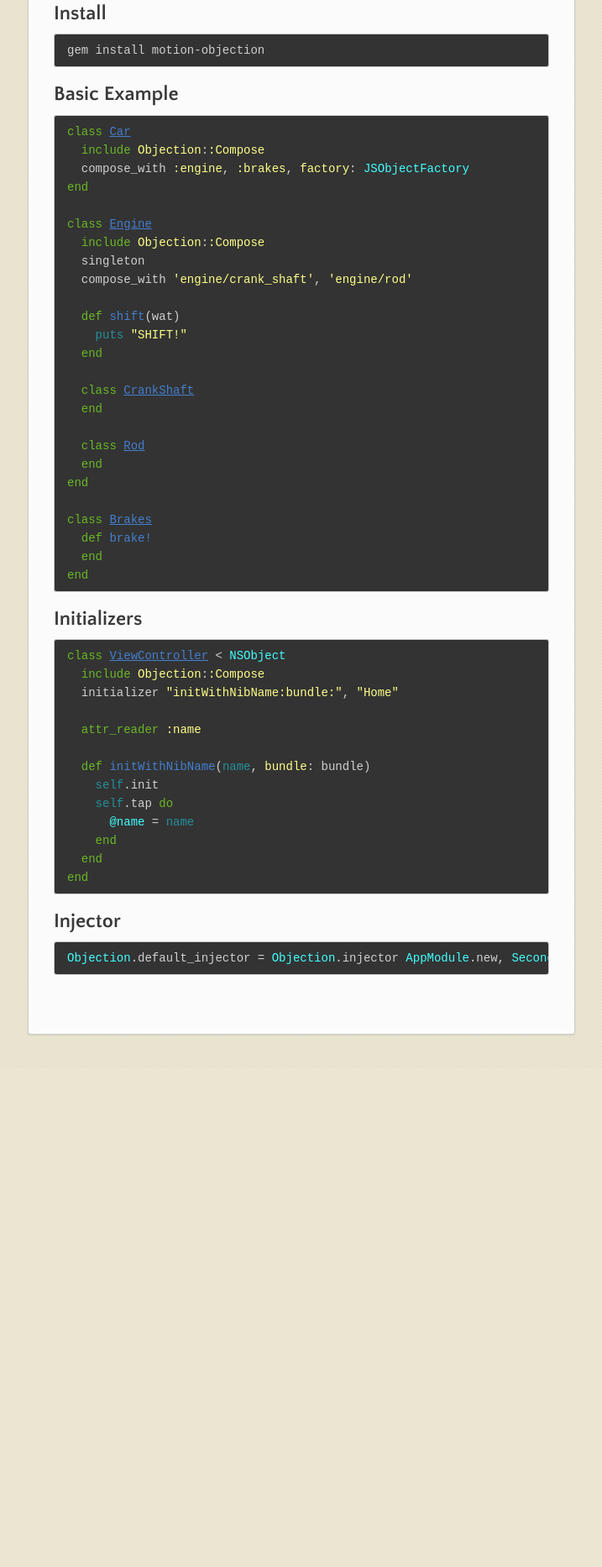
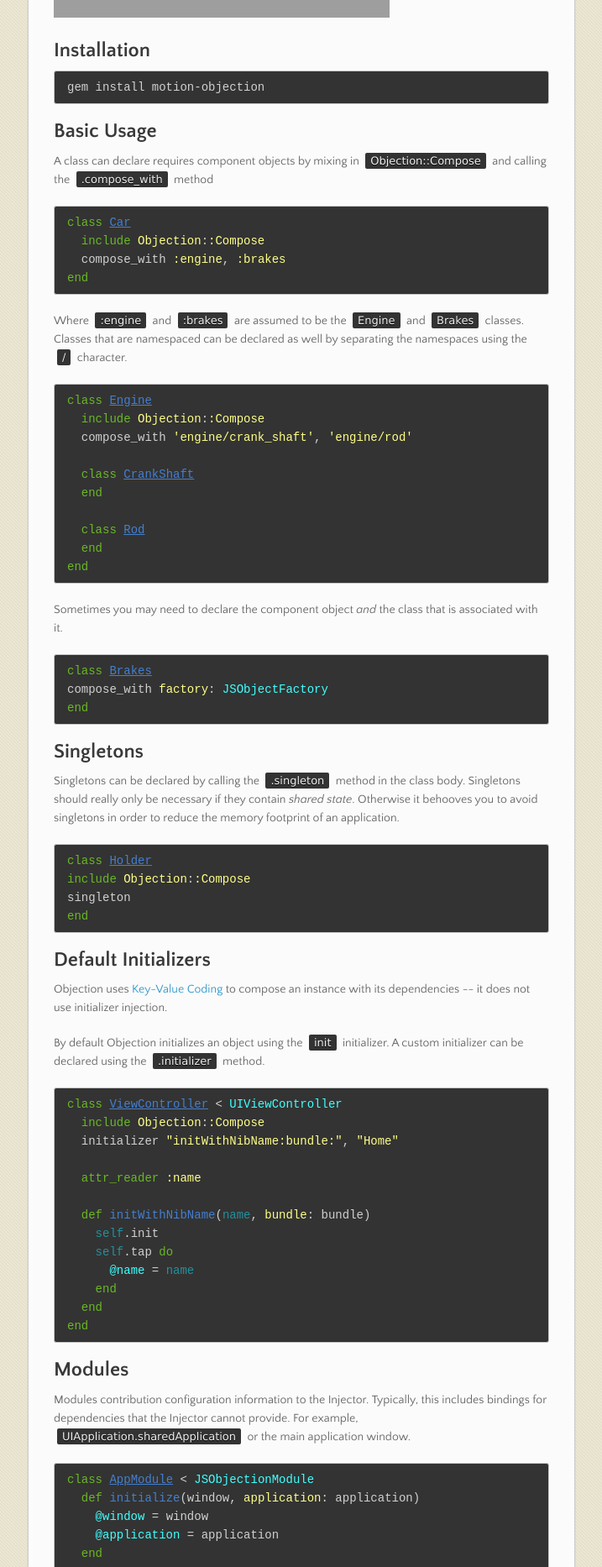
Before and after one commit to atomicobject/motion-objection, a plain HTML site: page index.html in a window 1280 px wide. Shown: the part 934-2800 px from the top of the page at 84% size, without its empty margins (282-999 px from the left). Before the commit the page ends 2206 px from the top, so only its background shows below. Drawn offline with nearby package versions, Linux system fonts and the light colour scheme; grey boxes are pictures that could not be loaded.

Commit message:
Create gh-pages branch via GitHub

```diff
--- a/index.html
+++ b/index.html
@@ -42,7 +42,7 @@
         <h1>
 <a name="motion-objection" class="anchor" href="#motion-objection"><span class="octicon octicon-link"></span></a>motion-objection</h1>
 
-<p>Wrapping the dependency injection library <a href="https://github.com/atomicobject/objection">Objection</a> in RubyMotion.</p>
+<p>Motion-objection wraps the Objective-C dependency injection library <a href="https://github.com/atomicobject/objection">Objection</a> in Ruby so that it can be used in <a href="http://www.rubymotion.com/">RubyMotion</a>. It has all of the power (and speed) of Objection and the declarative affordances that the Ruby language provides.</p>
 
 
 
@@ -50,27 +50,27 @@
 <a href="https://codeclimate.com/github/atomicobject/motion-objection"><img src="https://codeclimate.com/github/atomicobject/motion-objection.png" alt="Code Climate"></a></p>
 
 <h2>
-<a name="install" class="anchor" href="#install"><span class="octicon octicon-link"></span></a>Install</h2>
+<a name="installation" class="anchor" href="#installation"><span class="octicon octicon-link"></span></a>Installation</h2>
 
 <div class="highlight"><pre>gem install motion-objection
 </pre></div>
 
 <h2>
-<a name="basic-example" class="anchor" href="#basic-example"><span class="octicon octicon-link"></span></a>Basic Example</h2>
+<a name="basic-usage" class="anchor" href="#basic-usage"><span class="octicon octicon-link"></span></a>Basic Usage</h2>
+
+<p>A class can declare requires component objects by mixing in <code>Objection::Compose</code> and calling the <code>.compose_with</code> method </p>
 
 <div class="highlight"><pre><span class="k">class</span> <span class="nc">Car</span>
   <span class="kp">include</span> <span class="ss">Objection</span><span class="p">:</span><span class="ss">:Compose</span>
-  <span class="n">compose_with</span> <span class="ss">:engine</span><span class="p">,</span> <span class="ss">:brakes</span><span class="p">,</span> <span class="ss">factory</span><span class="p">:</span> <span class="no">JSObjectFactory</span>
+  <span class="n">compose_with</span> <span class="ss">:engine</span><span class="p">,</span> <span class="ss">:brakes</span>
 <span class="k">end</span>
+</pre></div>
 
-<span class="k">class</span> <span class="nc">Engine</span>
+<p>Where <code>:engine</code> and <code>:brakes</code> are assumed to be the <code>Engine</code> and <code>Brakes</code> classes. Classes that are namespaced can be declared as well by separating the namespaces using the <code>/</code> character.</p>
+
+<div class="highlight"><pre><span class="k">class</span> <span class="nc">Engine</span>
   <span class="kp">include</span> <span class="ss">Objection</span><span class="p">:</span><span class="ss">:Compose</span>
-  <span class="n">singleton</span>
   <span class="n">compose_with</span> <span class="s1">'engine/crank_shaft'</span><span class="p">,</span> <span class="s1">'engine/rod'</span>
-
-  <span class="k">def</span> <span class="nf">shift</span><span class="p">(</span><span class="n">wat</span><span class="p">)</span>
-    <span class="nb">puts</span> <span class="s2">"SHIFT!"</span>
-  <span class="k">end</span>
 
   <span class="k">class</span> <span class="nc">CrankShaft</span>
   <span class="k">end</span>
@@ -78,17 +78,34 @@
   <span class="k">class</span> <span class="nc">Rod</span>
   <span class="k">end</span>
 <span class="k">end</span>
+</pre></div>
 
-<span class="k">class</span> <span class="nc">Brakes</span>
-  <span class="k">def</span> <span class="nf">brake!</span>
-  <span class="k">end</span>
+<p>Sometimes you may need to declare the component object <em>and</em> the class that is associated with it.</p>
+
+<div class="highlight"><pre><span class="k">class</span> <span class="nc">Brakes</span>
+<span class="n">compose_with</span> <span class="ss">factory</span><span class="p">:</span> <span class="no">JSObjectFactory</span>
 <span class="k">end</span>
 </pre></div>
 
 <h2>
-<a name="initializers" class="anchor" href="#initializers"><span class="octicon octicon-link"></span></a>Initializers</h2>
+<a name="singletons" class="anchor" href="#singletons"><span class="octicon octicon-link"></span></a>Singletons</h2>
 
-<div class="highlight"><pre><span class="k">class</span> <span class="nc">ViewController</span> <span class="o">&lt;</span> <span class="no">NSObject</span>
+<p>Singletons can be declared by calling the <code>.singleton</code> method in the class body. Singletons should really only be necessary if they contain <em>shared state</em>. Otherwise it behooves you to avoid singletons in order to reduce the memory footprint of an application.</p>
+
+<div class="highlight"><pre><span class="k">class</span> <span class="nc">Holder</span>
+<span class="kp">include</span> <span class="ss">Objection</span><span class="p">:</span><span class="ss">:Compose</span>
+<span class="n">singleton</span>
+<span class="k">end</span>
+</pre></div>
+
+<h2>
+<a name="default-initializers" class="anchor" href="#default-initializers"><span class="octicon octicon-link"></span></a>Default Initializers</h2>
+
+<p>Objection uses <a href="http://developer.apple.com/library/ios/documentation/Cocoa/Conceptual/KeyValueCoding/Articles/KeyValueCoding.html">Key-Value Coding</a> to compose an instance with its dependencies -- it does not use initializer injection.</p>
+
+<p>By default Objection initializes an object using the <code>init</code> initializer. A custom initializer can be declared using the <code>.initializer</code> method.</p>
+
+<div class="highlight"><pre><span class="k">class</span> <span class="nc">ViewController</span> <span class="o">&lt;</span> <span class="no">UIViewController</span>
   <span class="kp">include</span> <span class="ss">Objection</span><span class="p">:</span><span class="ss">:Compose</span>
   <span class="n">initializer</span> <span class="s2">"initWithNibName:bundle:"</span><span class="p">,</span> <span class="s2">"Home"</span>
 
@@ -104,9 +121,49 @@
 </pre></div>
 
 <h2>
-<a name="injector" class="anchor" href="#injector"><span class="octicon octicon-link"></span></a>Injector</h2>
+<a name="modules" class="anchor" href="#modules"><span class="octicon octicon-link"></span></a>Modules</h2>
 
-<div class="highlight"><pre><span class="no">Objection</span><span class="o">.</span><span class="n">default_injector</span> <span class="o">=</span> <span class="no">Objection</span><span class="o">.</span><span class="n">injector</span> <span class="no">AppModule</span><span class="o">.</span><span class="n">new</span><span class="p">,</span> <span class="no">SecondaryModule</span><span class="o">.</span><span class="n">new</span>
+<p>Modules contribution configuration information to the Injector. Typically, this includes bindings for dependencies that the Injector cannot provide. For example, <code>UIApplication.sharedApplication</code> or the main application window.</p>
+
+<div class="highlight"><pre><span class="k">class</span> <span class="nc">AppModule</span> <span class="o">&lt;</span> <span class="no">JSObjectionModule</span>
+  <span class="k">def</span> <span class="nf">initialize</span><span class="p">(</span><span class="n">window</span><span class="p">,</span> <span class="ss">application</span><span class="p">:</span> <span class="n">application</span><span class="p">)</span>
+    <span class="vi">@window</span> <span class="o">=</span> <span class="n">window</span>
+    <span class="vi">@application</span> <span class="o">=</span> <span class="n">application</span>
+  <span class="k">end</span>
+
+  <span class="k">def</span> <span class="nf">configure</span>
+    <span class="n">bind</span> <span class="vi">@window</span><span class="p">,</span> <span class="ss">toClass</span><span class="p">:</span> <span class="no">UIWindow</span>
+    <span class="n">bind</span> <span class="vi">@application</span><span class="p">,</span> <span class="ss">toClass</span><span class="p">:</span> <span class="no">UIApplication</span>
+  <span class="k">end</span>
+<span class="k">end</span>
+</pre></div>
+
+<p>There are a number of other configuration methods a module <a href="https://github.com/atomicobject/objection#modules">provides</a>.</p>
+
+<h2>
+<a name="bootstraping-an-application" class="anchor" href="#bootstraping-an-application"><span class="octicon octicon-link"></span></a>Bootstraping an Application</h2>
+
+<p>Typically an application is bootstrapped in the application delegate where an injector is created and set as the default injector via <code>.default_injector=</code>.</p>
+
+<div class="highlight"><pre><span class="k">class</span> <span class="nc">AppDelegate</span>
+  <span class="k">def</span> <span class="nf">application</span><span class="p">(</span><span class="n">application</span><span class="p">,</span> <span class="ss">didFinishLaunchingWithOptions</span><span class="p">:</span><span class="n">launchOptions</span><span class="p">)</span>
+    <span class="n">initialize_objection</span>
+    <span class="no">Objection</span><span class="o">.</span><span class="n">default_injector</span><span class="o">[</span><span class="no">ApplicationBootstrapper</span><span class="o">].</span><span class="n">bootstrap!</span>
+    <span class="kp">true</span>
+  <span class="k">end</span>
+
+    <span class="k">def</span> <span class="nf">initialize_objection</span>
+    <span class="vi">@window</span> <span class="o">=</span> <span class="no">UIWindow</span><span class="o">.</span><span class="n">alloc</span><span class="o">.</span><span class="n">initWithFrame</span><span class="p">(</span><span class="no">UIScreen</span><span class="o">.</span><span class="n">mainScreen</span><span class="o">.</span><span class="n">bounds</span><span class="p">)</span>
+    <span class="n">injector</span> <span class="o">=</span> <span class="no">Objection</span><span class="o">.</span><span class="n">injector</span><span class="p">(</span><span class="no">BankersDashboardModule</span><span class="o">.</span><span class="n">new</span><span class="p">(</span><span class="vi">@window</span><span class="p">,</span> <span class="no">UIApplication</span><span class="o">.</span><span class="n">sharedApplication</span><span class="p">))</span>
+    <span class="no">Objection</span><span class="o">.</span><span class="n">default_injector</span> <span class="o">=</span> <span class="n">injector</span>
+  <span class="k">end</span>
+<span class="k">end</span>
+
+<span class="k">class</span> <span class="nc">ApplicationBootstrapper</span>
+  <span class="k">def</span> <span class="nf">bootstrap!</span>
+    <span class="c1"># Bootstrap</span>
+  <span class="k">end</span>
+<span class="k">end</span>
 </pre></div>
       </section>
       <footer>
```
Also changed, not shown: params.json (+1 -1 lines).
